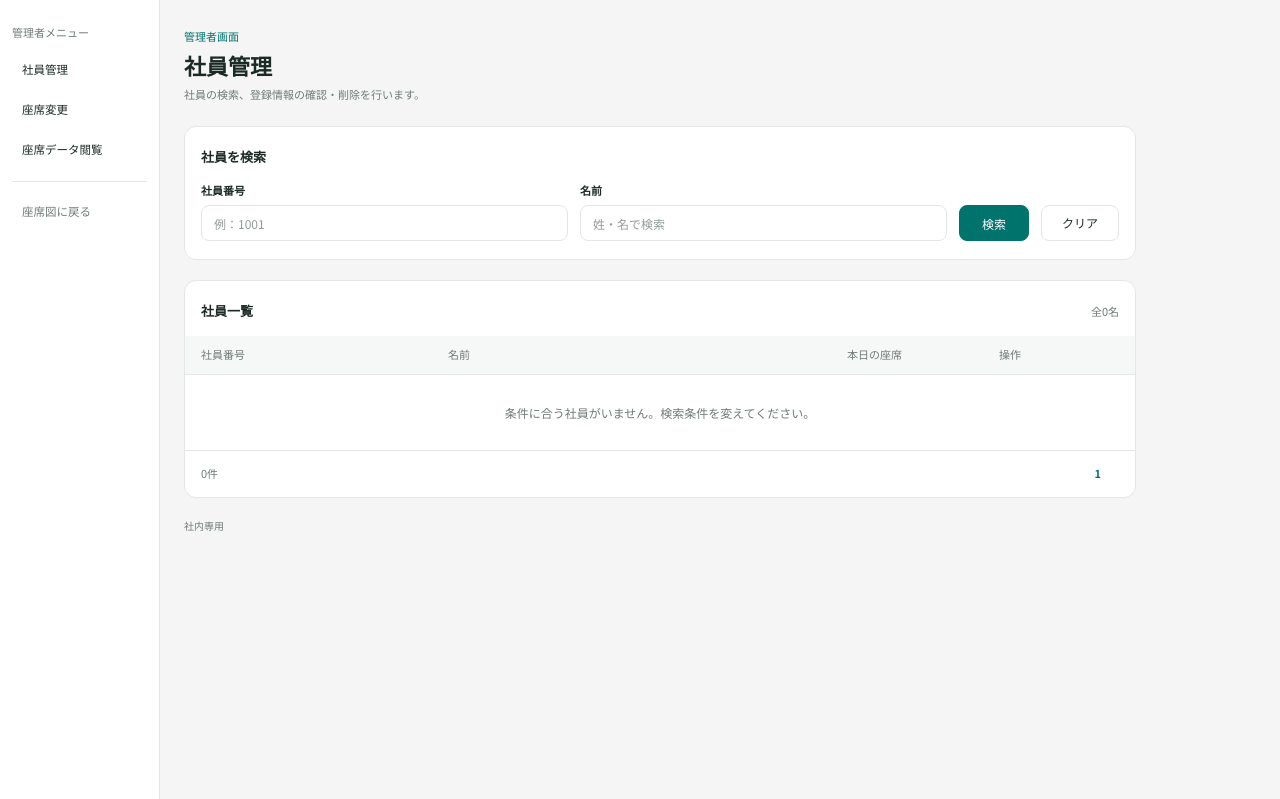
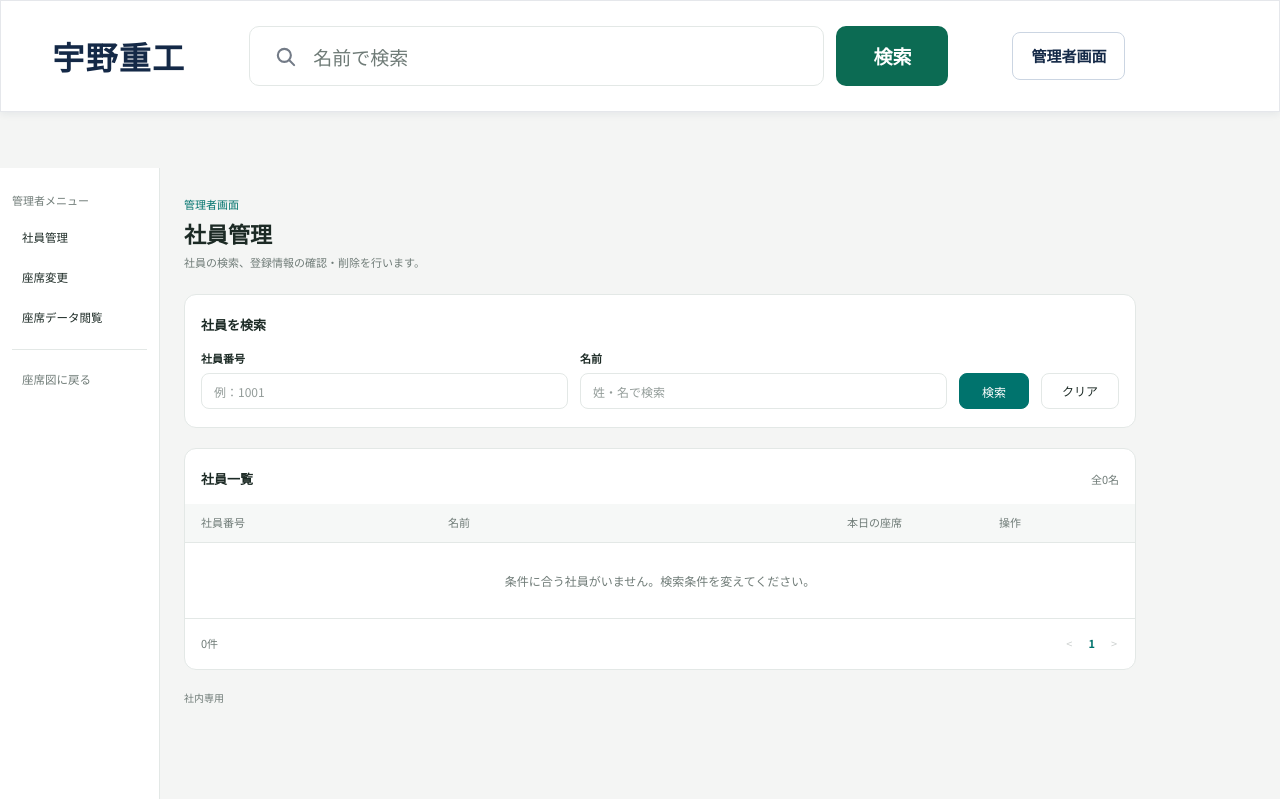
Before and after one commit to raiki-hoshino/unojuko2026, a PHP site: page /admin.php in a window 1280 px wide. Shown: the top 799 px of the page. Run offline with PHP 8.4, Linux system fonts and the light colour scheme; data that the repository does not hold is empty.

Commit message:
データの画面移動ラベル追加

```diff
--- a/admin.php
+++ b/admin.php
@@ -1,6 +1,6 @@
 <?php
 session_start();
-
+require "header.php";
 // ---- DB接続（config/database.php で $pdo を作っている） ----
 require "config/database.php";
 
@@ -108,6 +108,7 @@ $v_name = h($q_name);
 // ページ送りのリンク
 $prev_url = "admin.php?" . make_qs($q_num, $q_name, $page - 1);
 $next_url = "admin.php?" . make_qs($q_num, $q_name, $page + 1);
+
 $prev_cls = $page <= 1 ? "dis" : "";
 $next_cls = $page >= $pages ? "dis" : "";
 
@@ -155,9 +156,9 @@ echo "<!DOCTYPE html>
 
 <nav class='side' aria-label='管理者メニュー'>
     <small>管理者メニュー</small>
-    <a href='admin.php' aria-current='page'>社員管理</a>
+    <a href='admin.php'>社員管理</a>
     <a href='admin-change.php'>座席変更</a>
-    <a href='admin-data.php'>座席データ閲覧</a>
+    <a href='admin-data.php'aria-current='page'>座席データ閲覧</a>
     <hr>
     <a href='main.php' class='back'>座席図に戻る</a>
 </nav>
@@ -188,9 +189,9 @@ echo "<!DOCTYPE html>
         <div class='foot'>
             <span>{$range}</span>
             <div class='pager'>
-                <a class='{$prev_cls}' href='{$prev_url}' aria-label='前のページ'></a>
+                <a class='{$prev_cls}' href='{$prev_url}' aria-label='前のページ'><</a>
                 <span class='cur'>{$page}</span>
-                <a class='{$next_cls}' href='{$next_url}' aria-label='次のページ'></a>
+                <a class='{$next_cls}' href='{$next_url}' aria-label='次のページ'>></a>
             </div>
         </div>
     </section>
```
Also changed, not shown: admin-data.php (+9 -7 lines).
